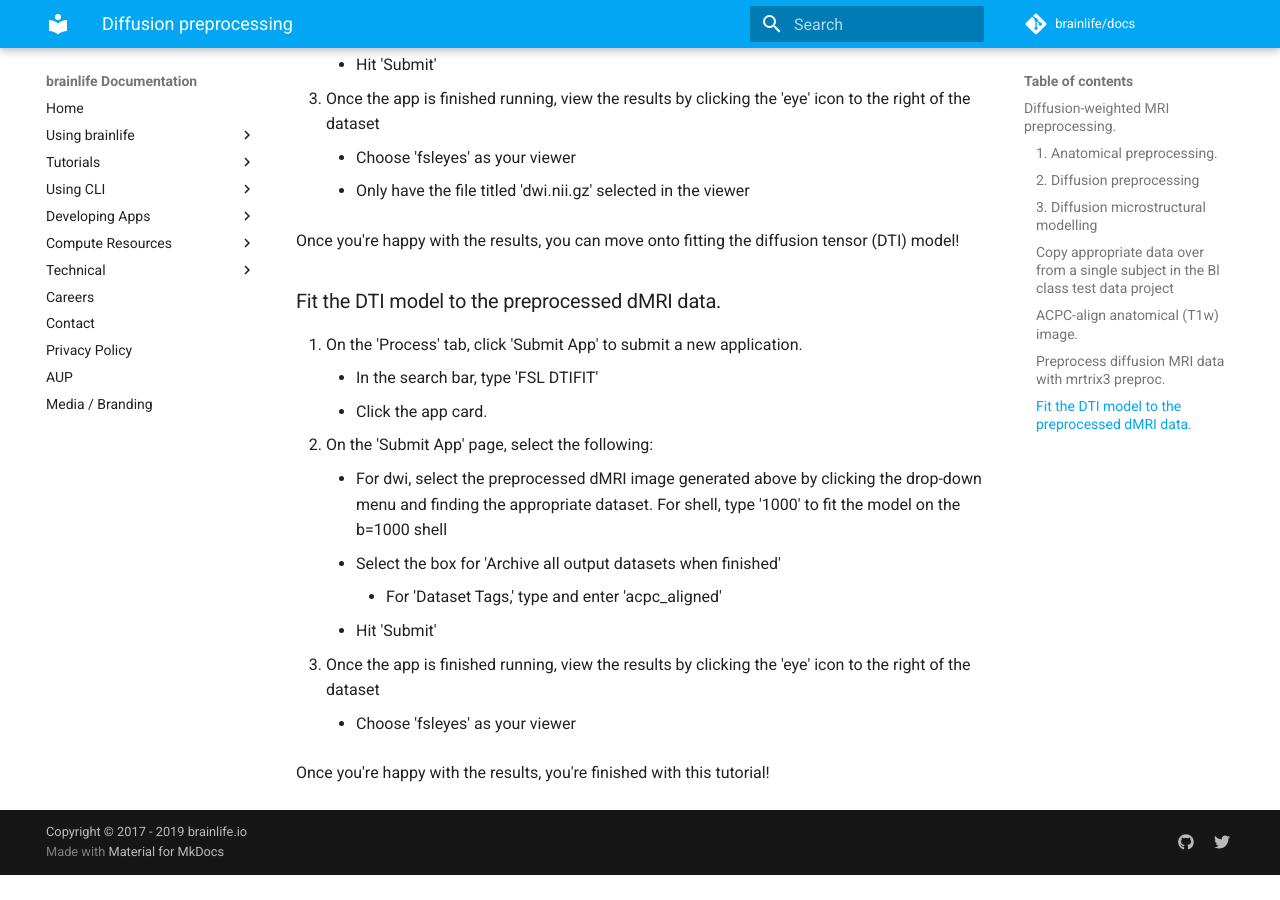
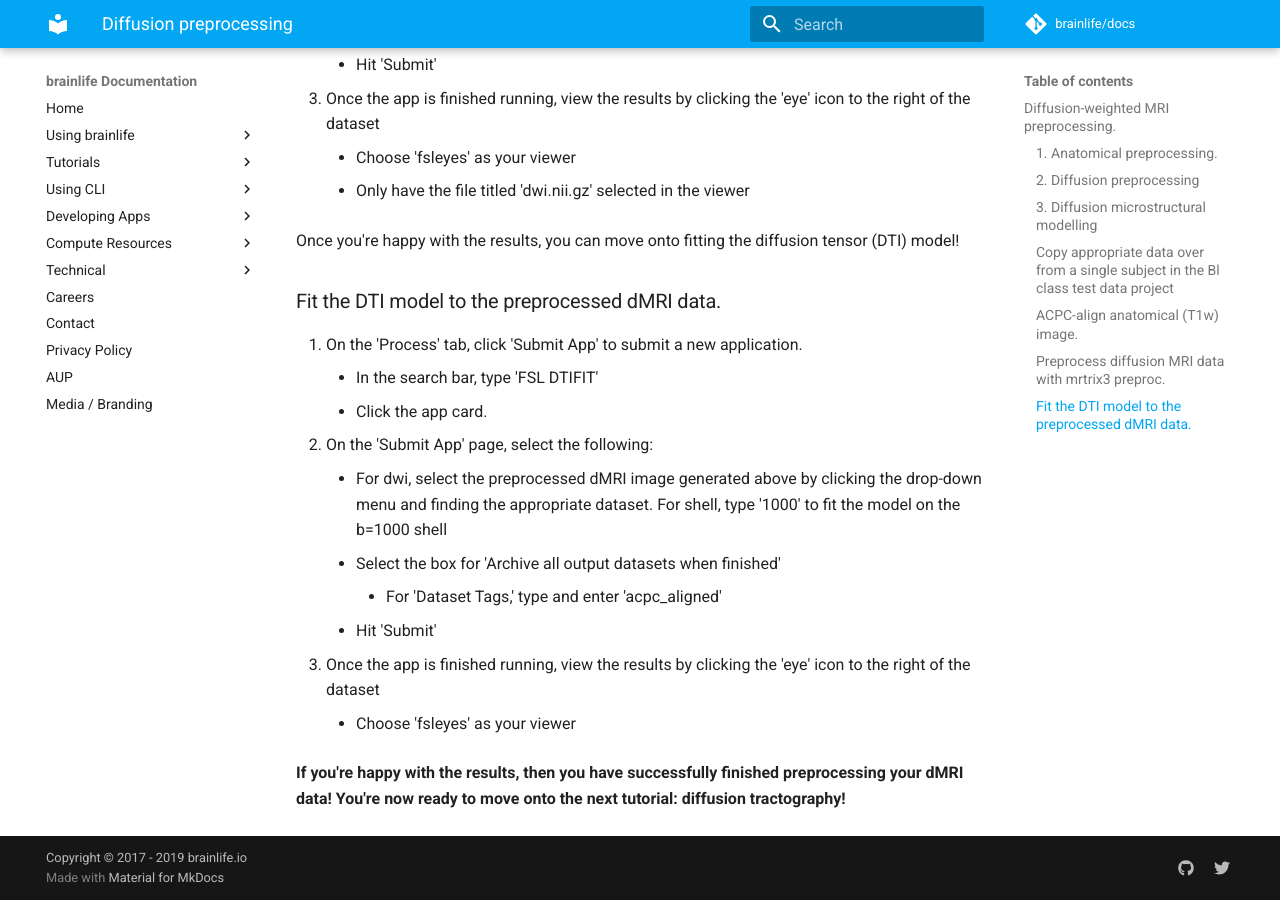
Before and after one commit to brainlife/docs, an MkDocs documentation site: the page built from docs/tutorial/diffusion-preprocessing.md, in a window 1280 px wide and 900 px high, scrolled down 4030 px. Built offline with MkDocs 1.6.1 and Material for MkDocs 9.7.7, drawn with Linux system fonts in a browser that asks for light colours; comment, search, counter and statistics services are not loaded; before the commit the page ends 4905 px from its top, so only the background shows below that.

Commit message:
Update diffusion-preprocessing.md

```diff
--- a/docs/tutorial/diffusion-preprocessing.md
+++ b/docs/tutorial/diffusion-preprocessing.md
@@ -101,4 +101,4 @@
 1. Once the app is finished running, view the results by clicking the 'eye' icon to the right of the dataset
     * Choose 'fsleyes' as your viewer
 
-Once you're happy with the results, you're finished with this tutorial!
+**If you're happy with the results, then you have successfully finished preprocessing your dMRI data! You're now ready to move onto the next tutorial: diffusion tractography!**
```
